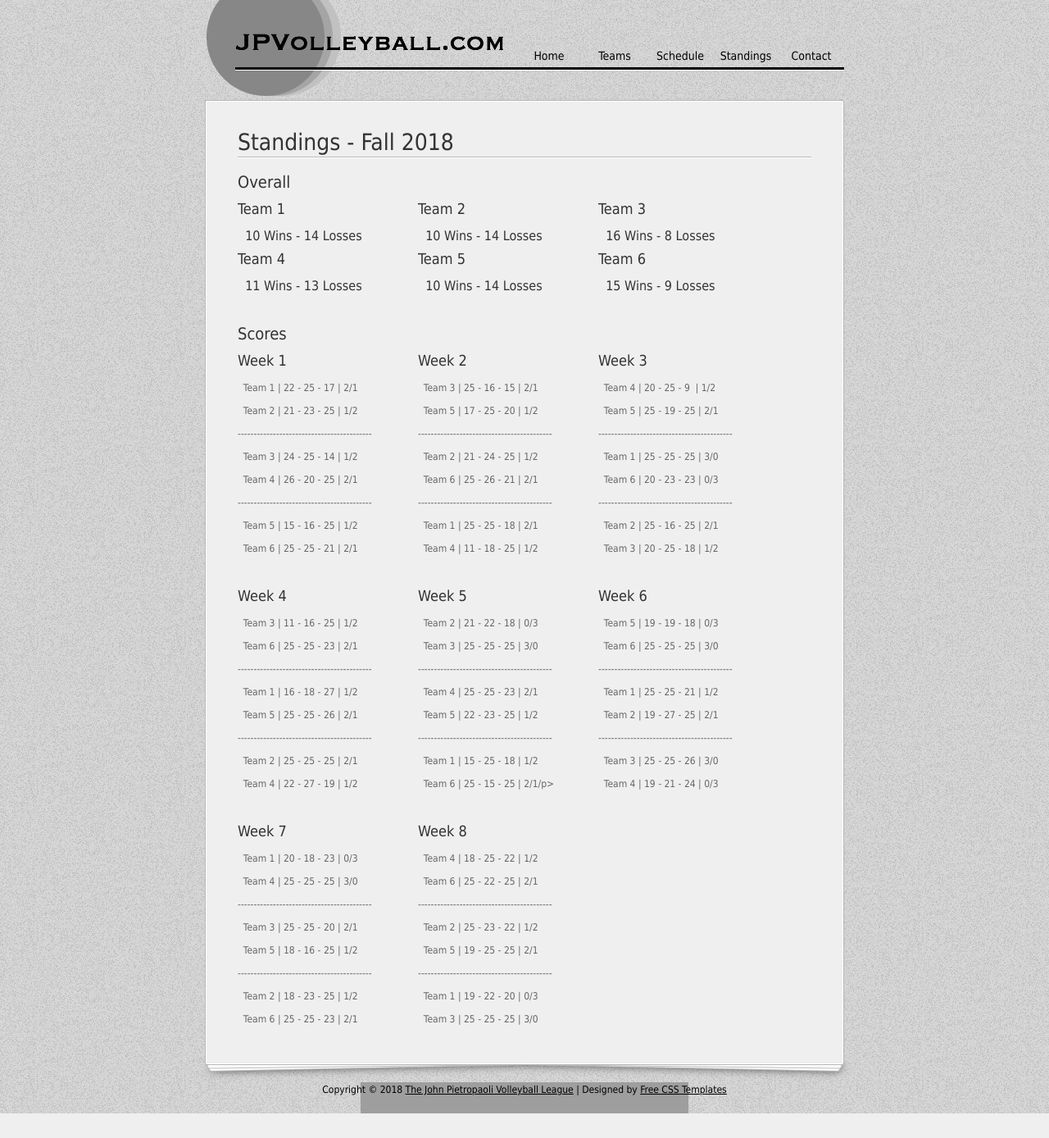
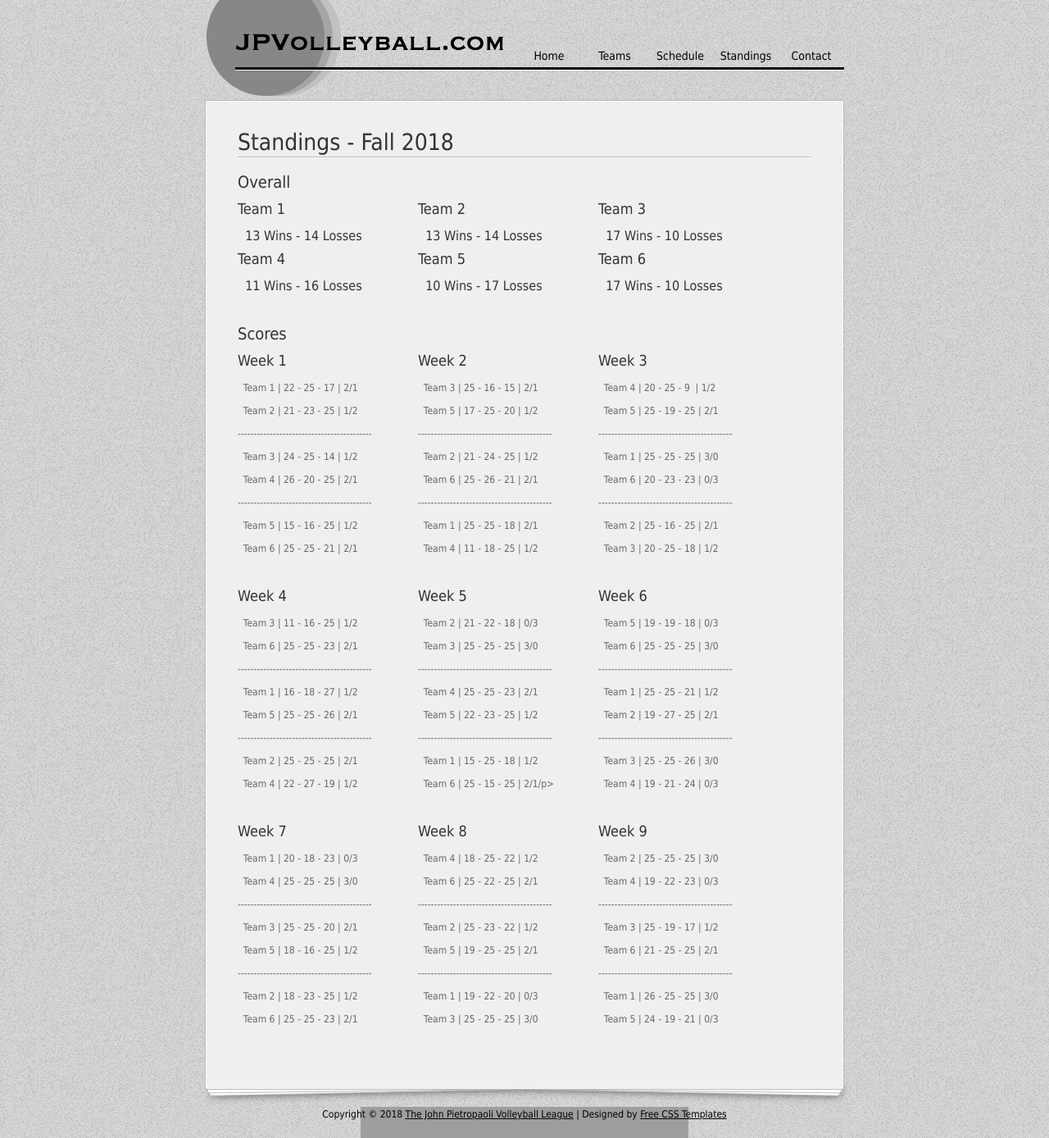
Before and after one commit to PyDrew/jpvolleyball, a Flask app: page /standings in a window 1280 px wide. Shown: the whole page at 82% size. Before the commit the page ends 1358 px from the top, so only its background shows below. Run offline with Flask 2, Linux system fonts and the light colour scheme; some libraries are stand-ins or nearby versions; grey boxes are pictures that could not be loaded.

Commit message:
Week 9 standings

```diff
--- a/templates/standings.html
+++ b/templates/standings.html
@@ -5,27 +5,27 @@
           	<h3>Overall</h3>
             <div class="col_w220 float_l">
               <h4>Team 1</h4>
-              <h5>&nbsp;&nbsp;10 Wins - 14 Losses</h5>
+              <h5>&nbsp;&nbsp;13 Wins - 14 Losses</h5>
             </div>
             <div class="col_w220 float_l">
               <h4>Team 2</h4>
-              <h5>&nbsp;&nbsp;10 Wins - 14 Losses</h5>
+              <h5>&nbsp;&nbsp;13 Wins - 14 Losses</h5>
             </div>
             <div class="col_w220 float_l">
               <h4>Team 3</h4>
-              <h5>&nbsp;&nbsp;16 Wins - 8 Losses</h5>
+              <h5>&nbsp;&nbsp;17 Wins - 10 Losses</h5>
             </div>
             <div class="col_w220 float_l">
               <h4>Team 4</h4>
-              <h5>&nbsp;&nbsp;11 Wins - 13 Losses</h5>
+              <h5>&nbsp;&nbsp;11 Wins - 16 Losses</h5>
             </div>
             <div class="col_w220 float_l">
               <h4>Team 5</h4>
-              <h5>&nbsp;&nbsp;10 Wins - 14 Losses</h5>
+              <h5>&nbsp;&nbsp;10 Wins - 17 Losses</h5>
             </div>
             <div class="col_w220 float_l">
               <h4>Team 6</h4>
-              <h5>&nbsp;&nbsp;15 Wins - 9 Losses</h5>
+              <h5>&nbsp;&nbsp;17 Wins - 10 Losses</h5>
             </div>
 <!--
             <div class="col_w220 float_l">
@@ -125,19 +125,19 @@
               <p>&nbsp;&nbsp;Team 1&nbsp;|&nbsp;19 - 22 - 20&nbsp;|&nbsp;0/3</p>
               <p>&nbsp;&nbsp;Team 3&nbsp;|&nbsp;25 - 25 - 25&nbsp;|&nbsp;3/0</p>
             </div>
-<!--
             <div class="col_w220 float_l">
             <h4>Week 9</h4>
-              <p>&nbsp;&nbsp;Team 2&nbsp;|&nbsp;27 - 21 - 19&nbsp;|&nbsp;1/2</p>
-              <p>&nbsp;&nbsp;Team 4&nbsp;|&nbsp;26 - 25 - 25&nbsp;|&nbsp;2/1</p>
+              <p>&nbsp;&nbsp;Team 2&nbsp;|&nbsp;25 - 25 - 25&nbsp;|&nbsp;3/0</p>
+              <p>&nbsp;&nbsp;Team 4&nbsp;|&nbsp;19 - 22 - 23&nbsp;|&nbsp;0/3</p>
               <p>------------------------------------------</p>
-              <p>&nbsp;&nbsp;Team 3&nbsp;|&nbsp;27 - 23 - 25&nbsp;|&nbsp;2/1</p>
-              <p>&nbsp;&nbsp;Team 6&nbsp;|&nbsp;25 - 25 - 10&nbsp;|&nbsp;1/2</p>
+              <p>&nbsp;&nbsp;Team 3&nbsp;|&nbsp;25 - 19 - 17&nbsp;|&nbsp;1/2</p>
+              <p>&nbsp;&nbsp;Team 6&nbsp;|&nbsp;21 - 25 - 25&nbsp;|&nbsp;2/1</p>
               <p>------------------------------------------</p>
-              <p>&nbsp;&nbsp;Team 1&nbsp;|&nbsp;13 - 25 - 25&nbsp;|&nbsp;2/1</p>
-              <p>&nbsp;&nbsp;Team 5&nbsp;|&nbsp;25 - 23 - 11&nbsp;|&nbsp;1/2</p>
+              <p>&nbsp;&nbsp;Team 1&nbsp;|&nbsp;26 - 25 - 25&nbsp;|&nbsp;3/0</p>
+              <p>&nbsp;&nbsp;Team 5&nbsp;|&nbsp;24 - 19 - 21&nbsp;|&nbsp;0/3</p>
             </div>
            <div class="cleaner h30"></div>
+<!--
            <div class="col_w220 float_l">
             <h4>Week 10</h4>
               <p>&nbsp;&nbsp;Team 2&nbsp;|&nbsp;21 - 25 - 27&nbsp;|&nbsp;2/1</p>
```
